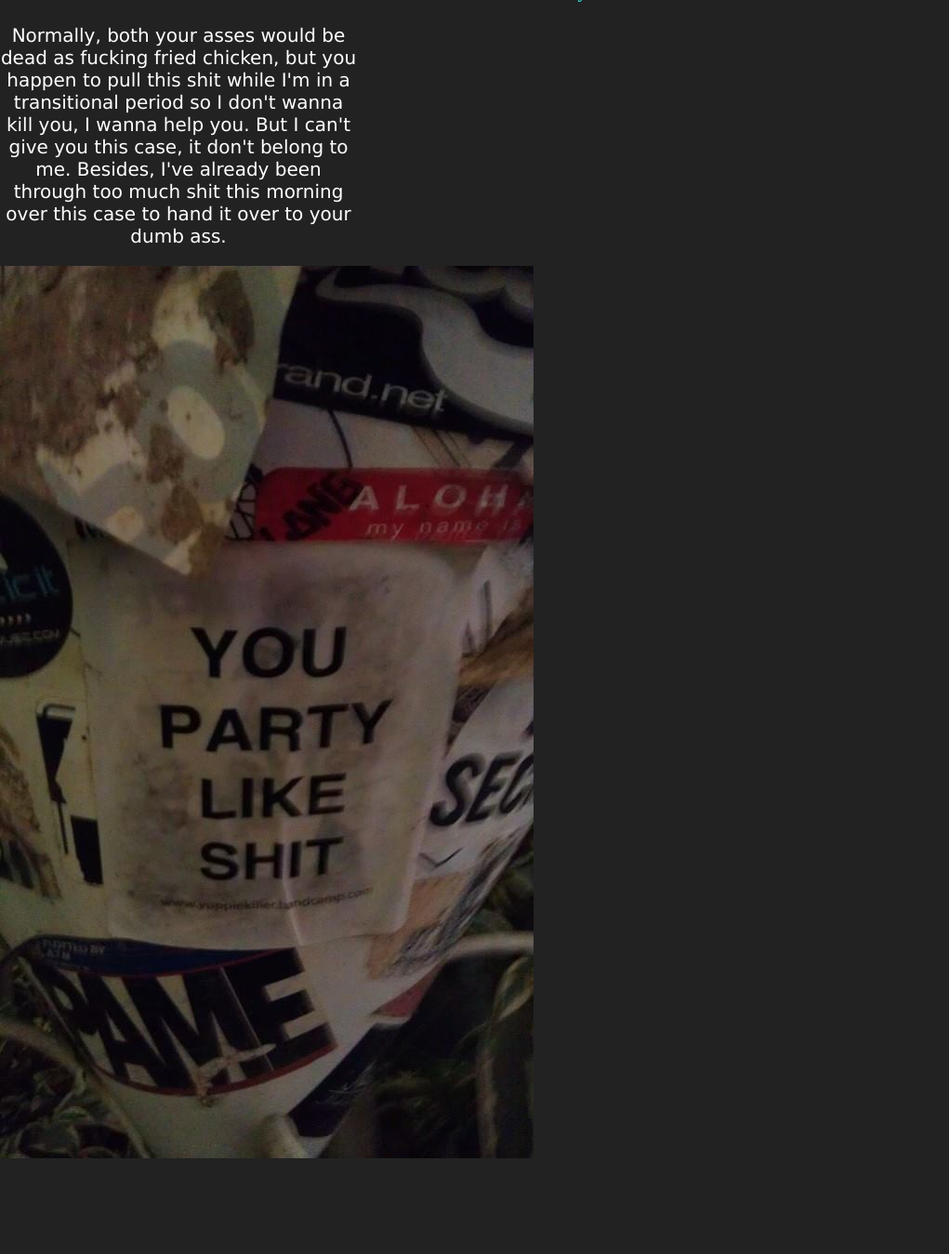
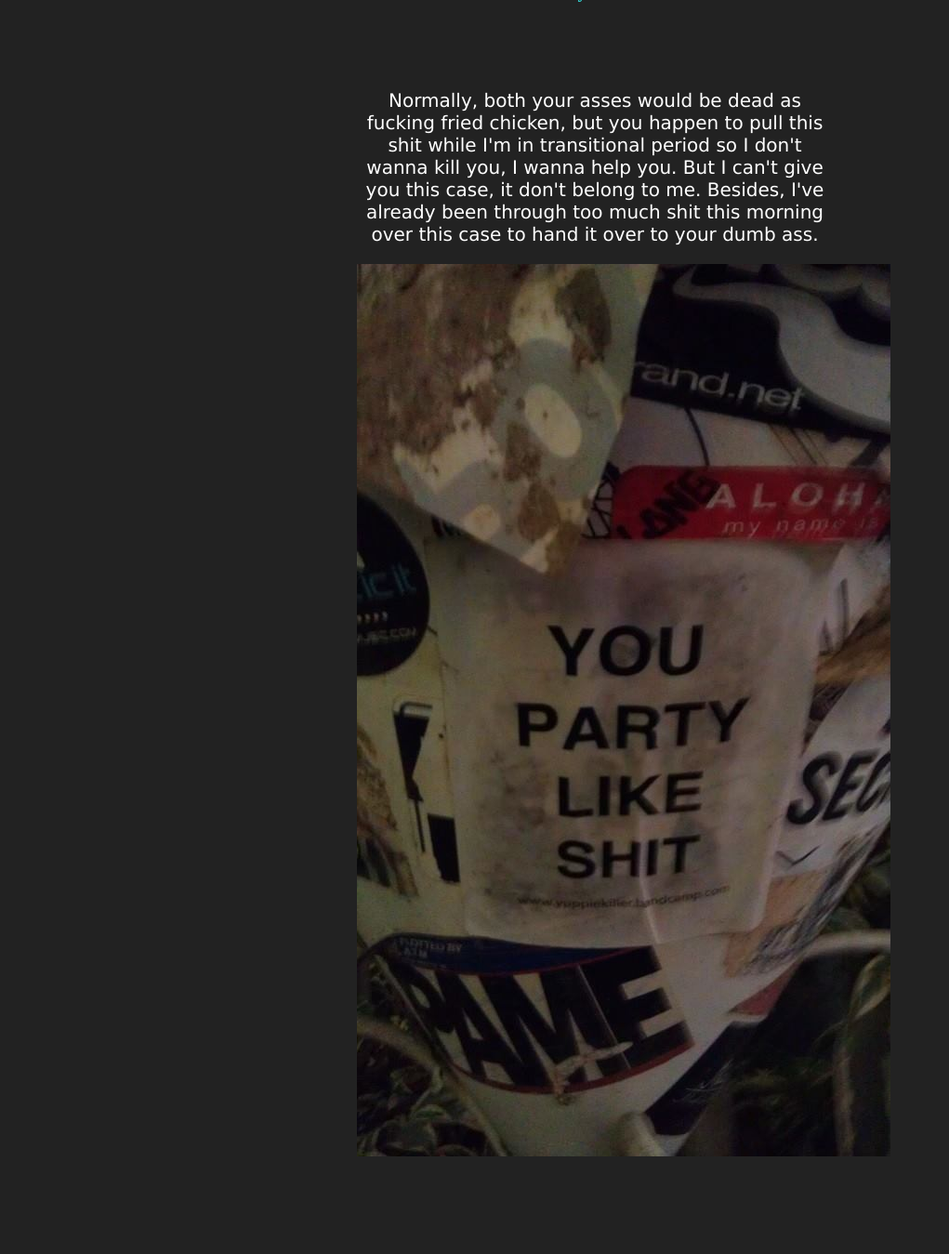
Before and after one commit to Karstagg/class-10-11, a PHP site: page / in a window 1280 px wide. Shown: the part 124-1473 px from the top of the page at 93% size, without its empty margins (0-1021 px from the left). Before the commit the page ends 1370 px from the top, so only its background shows below. Run offline with PHP 8.4, Linux system fonts and the light colour scheme; some web fonts are replaced.

Commit message:
added section 1 and added section css

```diff
--- a/public_html/css/main.css
+++ b/public_html/css/main.css
@@ -12,7 +12,9 @@ header { /*style for the header*/
 	text-align: center;
 }
 
-section {
-	width: 30%;
+section { /*for sections*/
+	width: 40%;
 	text-align: center;
+	margin: 0 auto;
+	padding-top: 50px;
 }
--- a/public_html/index.php
+++ b/public_html/index.php
@@ -25,9 +25,7 @@
 			<!--begin section 1-->
 			<section>
 				<!--samuel l ipsum-->
-				<p>Normally, both your asses would be dead as fucking fried chicken, but you happen to pull this shit while I'm in a
-					transitional period so I don't wanna kill you, I wanna help you. But I can't give you this case, it don't belong
-					to me. Besides, I've already been through too much shit this morning over this case to hand it over to your dumb ass.</p>
+				<p>Normally, both your asses would be dead as fucking fried chicken, but you happen to pull this shit while I'm in transitional period so I don't wanna kill you, I wanna help you. But I can't give you this case, it don't belong to me. Besides, I've already been through too much shit this morning over this case to hand it over to your dumb ass.</p>
 				<img src="img/party.jpg" alt="You party like shit">
 			</section>
 			<section></section>
```
